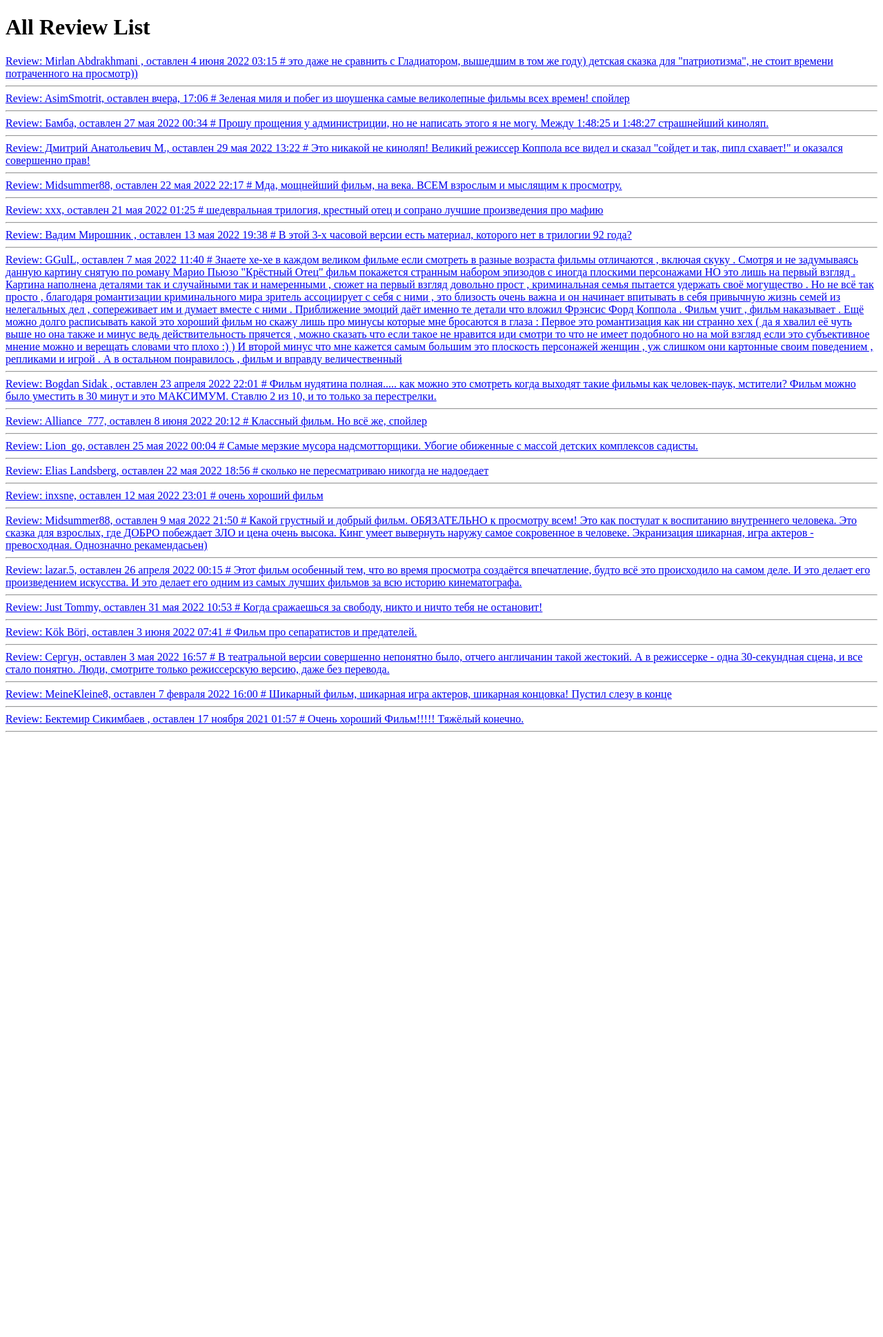
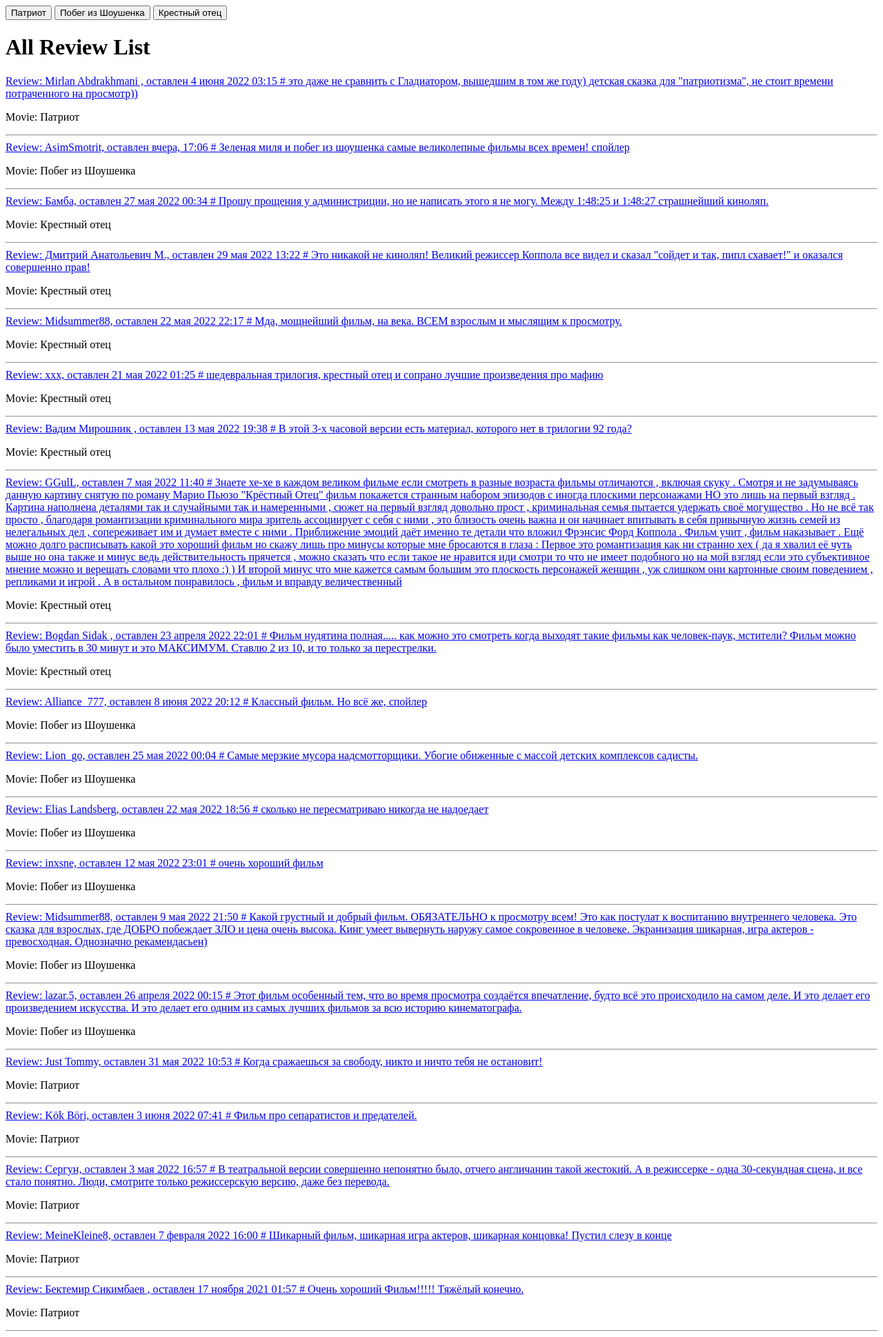
Before and after one commit to Ilimbek1101/HWdjango4month17group, a Django app: page /reviews/ in a window 1280 px wide. Shown: the whole page at 69% size. Before the commit the page ends 1062 px from the top, so only its background shows below. Run offline with Django 4.2, Linux system fonts and the light colour scheme; data comes from the database, SQL or seed files in the repository; both versions use the stored data as it was after the commit.

Commit message:
HW3 django 4 month

```diff
--- a/afisha/urls.py
+++ b/afisha/urls.py
@@ -27,5 +27,7 @@ urlpatterns = [
     path('movies/', views.movie_list_view),
     path('movies/<int:id>/', views.movie_detail_view),
     path('reviews/', views.review_list_view),
-    path('reviews/<int:id>/', views.review_detail_view)
+    path('reviews/<int:id>/', views.review_detail_view),
+    path('director/<int:director_id>/movies/', views.director_movie_filter_view),
+    path('movie/<int:movie_id>/reviews/', views.movie_review_filter_view)
 ]
--- a/main/models.py
+++ b/main/models.py
@@ -11,6 +11,8 @@ class Director(models.Model):
 
 
 class Movie(models.Model):
+    director = models.ForeignKey(Director, on_delete=models.CASCADE,
+                                 null=True)
     title = models.CharField(max_length=1000)
     description = models.TextField(blank=True)
 
@@ -19,7 +21,9 @@ class Movie(models.Model):
 
 
 class Review(models.Model):
+    movie = models.ForeignKey(Movie, on_delete=models.CASCADE,
+                              null=True)
     text = models.TextField()
 
     def __str__(self):
-        return self.text[0:40]
+        return self.text
--- a/main/views.py
+++ b/main/views.py
@@ -75,12 +75,18 @@ def director_list_view(request):
 def movie_list_view(request):
     movies = Movie.objects.all()
     print(movies)
-    return render(request, 'movies.html', context={'movie_list': movies})
+    return render(request, 'movies.html', context={
+        'movie_list': movies,
+        'director_list': Director.objects.all()
+    })
 
 
 def review_list_view(request):
     print(Review.objects.all())
-    return render(request, 'reviews.html', context={'review_list': Review.objects.all()})
+    return render(request, 'reviews.html', context={
+        'review_list': Review.objects.all(),
+        'movie_list': Movie.objects.all()
+    })
 
 
 def director_detail_view(request, id):
@@ -90,9 +96,25 @@ def director_detail_view(request, id):
 
 def movie_detail_view(request, id):
     movie = Movie.objects.get(id=id)
-    return render(request, 'moviedetail.html', context={'movie_detail': movie})
+    review = Review.objects.get(id=id)
+    return render(request, 'moviedetail.html', context={'movie_detail': movie,
+                                                        'review_list': Review.objects.filter(movie_id=id)})
 
 
 def review_detail_view(request, id):
     review = Review.objects.get(id=id)
     return render(request, 'reviewdetail.html', context={'review_detail': review})
+
+def director_movie_filter_view(request, director_id):
+    context = {
+        'movie_list': Movie.objects.filter(director_id=director_id),
+        'director_list': Director.objects.all()
+    }
+    return render(request, 'movies.html', context=context)
+
+def movie_review_filter_view(request, movie_id):
+    context = {
+        'review_list': Review.objects.filter(movie_id=movie_id),
+        'movie_list': Movie.objects.all()
+    }
+    return render(request, 'reviews.html', context=context)
--- a/templates/moviedetail.html
+++ b/templates/moviedetail.html
@@ -10,6 +10,12 @@
 </a>
 <h2>Title: {{ movie_detail.title }}</h2>
 <p>Description: {{ movie_detail.description }}</p>
+<p>Director: {{ movie_detail.director }}</p>
+<p>Reviews: </p>
+{% for review in review_list %}
+    <a href="/reviews/{{ review.id }}">{{ review.text }}</a>
+    <hr/>
+{% endfor %}
 <hr/>
 </body>
 </html>
--- a/templates/reviews.html
+++ b/templates/reviews.html
@@ -5,9 +5,13 @@
     <title>Review List</title>
 </head>
 <body>
+{% for movie in movie_list %}
+    <a href="/movie/{{ movie.id }}/reviews/"><button>{{ movie.title }}</button></a>
+{% endfor %}
 <h1>All Review List</h1>
 {% for review in review_list %}
     <a href="/reviews/{{ review.id }}">Review: {{ review.text }}</a>
+    <p>Movie: {{ review.movie.title }}</p>
     <hr/>
 {% endfor %}
 </body>
```
Also changed, not shown: templates/movies.html (+6 -1 lines), db.sqlite3, main/migrations/0004_movie_director_alter_movie_description.py (added), main/migrations/0005_review_movie.py (added).
